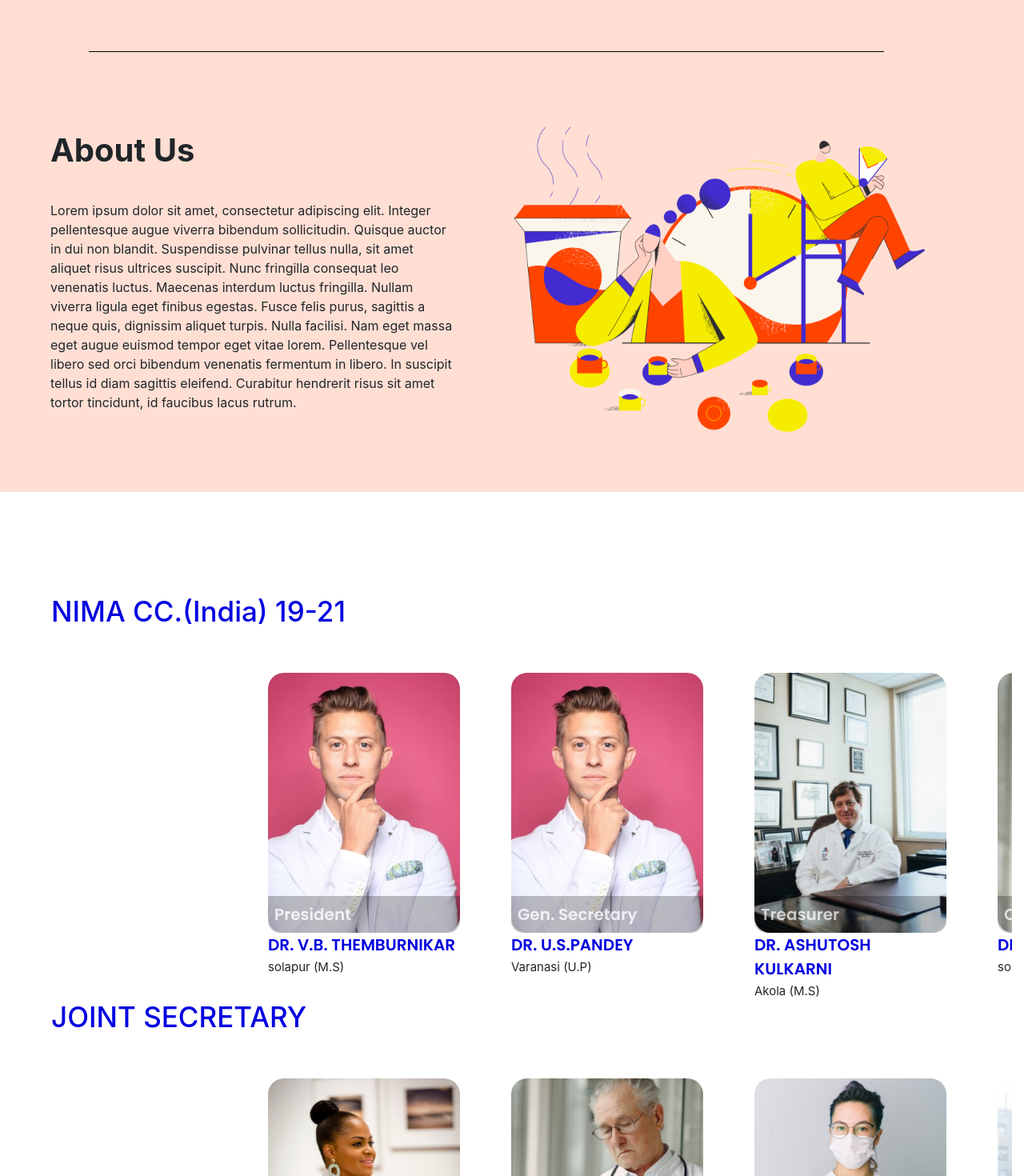
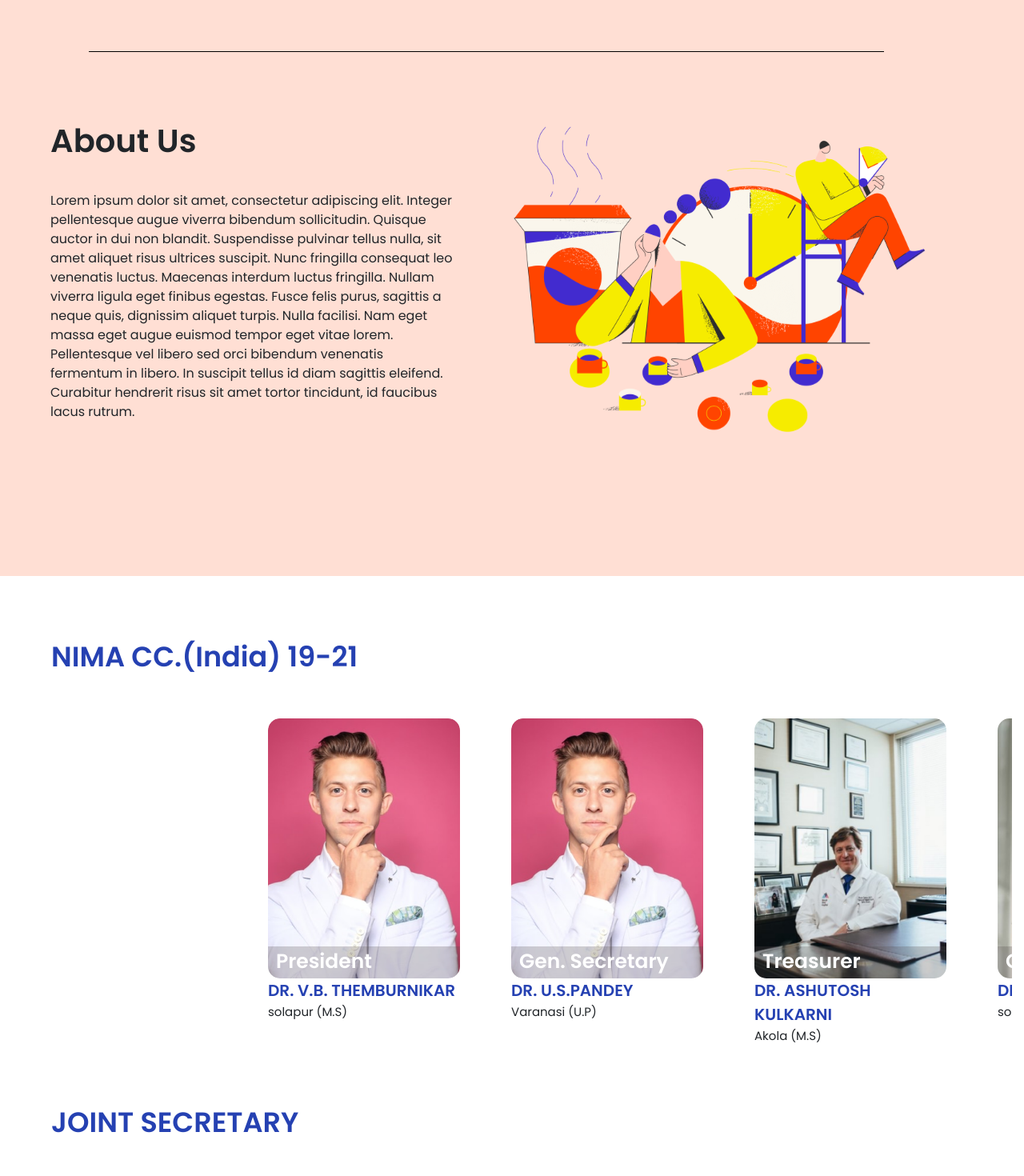
Before and after one commit to dj1399/AboutUs, a React (Create React App) app: page / in a window 1280 px wide. Shown: the top 1470 px of the page at 80% size. Built offline with nearby package versions, Linux system fonts and the light colour scheme.

Commit message:
css changes

```diff
--- a/package.json
+++ b/package.json
@@ -1,5 +1,5 @@
 {
-  "name": "boutus",
+  "name": "aboutus",
   "version": "0.1.0",
   "private": true,
   "homepage": "https://dj1399.github.io/aboutus",
--- a/src/Aboutus/AboutUs.css
+++ b/src/Aboutus/AboutUs.css
@@ -1,11 +1,12 @@
 .AboutUs_firstdiv {
   background-color: #ffdfd4;
   width: 100%;
-  height: 90% !important;
-  margin-bottom: 10% !important;
+  height: 90vh !important;
+  margin-bottom: 10vh !important;
   /* opacity: 17%; */
 }
 .illustration {
+  /* width: 712px; */
   width: 100%;
   height: 533.5px;
 }
@@ -25,10 +26,10 @@
   position: relative;
   width: 240px;
   height: 325px;
-  border-radius: 20px;
+  border-radius: 15px;
 }
 .AboutUs_doctorName {
-  color: rgb(2, 2, 223);
+  color: #2541b2;
   font-weight: bold;
   font-size: 20px;
   font-family: "Poppins";
@@ -51,19 +52,21 @@
 .AboutUs_imageContainer .AboutUs_doctorDesignation {
   position: absolute;
   bottom: 0;
-  color: #f1f1f1;
-  width: 15rem;
-  padding: 8px;
+  color: #ffff;
+  width: 240px;
+  padding-left: 10px;
   margin-bottom: 0;
   font-family: "Poppins", sans-serif;
   font-weight: bold;
-  font-size: 20px;
-  background: rgba(0, 0, 0, 0.35);
-  opacity: 0.7;
+  font-size: 25px;
+  background: rgba(80, 72, 72, 0.25);
+  /* opacity: 0.7; */
+  height: 40px !important;
   border-radius: 0px 0px 15px 15px;
 }
 .AboutUs_doctorPlace {
   font-size: 15px;
+  margin-bottom: 78px !important;
 }
 .react-multi-carousel-list {
   margin-top: 3rem;
@@ -88,15 +91,16 @@
     margin-left: 5rem !important;
   }
   .AboutUs_illustration {
-    width: 40rem;
-    height: 25rem;
+    width: 100%;
+    height: 533px;
   }
   h3 {
-    color: rgb(2, 2, 223);
+    color: #2541b2;
     text-align: left;
     margin-left: 4rem;
-    /* margin-top: 5rem; */
+    font-weight: bolder !important;
     font-size: 35px !important;
+    margin-top: 75px;
   }
   .AboutUs_mobileview {
     display: none;
@@ -112,10 +116,11 @@
     margin-left: 2rem;
   }
   h3 {
-    color: rgb(2, 2, 223);
+    color: #2541b2;
     text-align: left;
     margin-left: 4rem;
     margin-top: 5rem;
+    font-weight: bolder;
   }
   .AboutUs_mobileview {
     display: none;
@@ -132,13 +137,14 @@
     margin-left: 1rem;
   }
   h3 {
-    color: rgb(2, 2, 223);
+    color: #2541b2;
     margin-left: 32px;
     margin-top: 5%;
     font-size: 19px !important;
     float: left;
     position: absolute;
     padding-bottom: 100px !important;
+    font-weight: bolder;
   }
   .AboutUs_firstdiv {
     display: none;
@@ -156,7 +162,7 @@
   .AboutUs_imageContainer .AboutUs_doctorDesignation {
     width: 121px;
     font-size: 12px;
-    height: 22.2px;
+    height: 22.2px !important;
     border-radius: 0px 0px 7px 7px;
     padding: 1px 0px 3px 6px !important;
     /* transform: rotate(180deg); */
--- a/src/Aboutus/AboutUs.js
+++ b/src/Aboutus/AboutUs.js
@@ -161,7 +161,7 @@
                 <div className="col-12">
                 <hr/>
                 </div>
-                    <div className=" col-md-5 ml-5" >
+                    <div className=" col-md-5 ml-5 " >
                         <div className="para">
 
                         <h1 style={{fontWeight:"bold",paddingBottom:"31px"}}>About Us</h1>
--- a/src/App.css
+++ b/src/App.css
@@ -1,5 +1,6 @@
 .App {
   text-align: center;
+  font-family: Poppins, sans-serif;
 }
 
 .App-logo {
```
